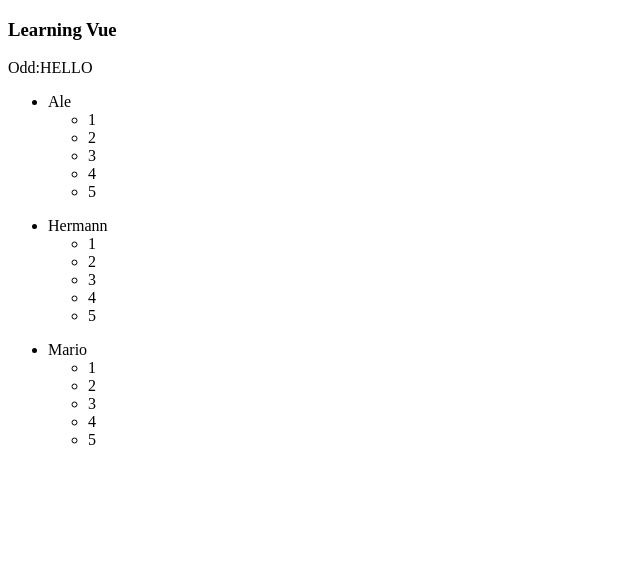
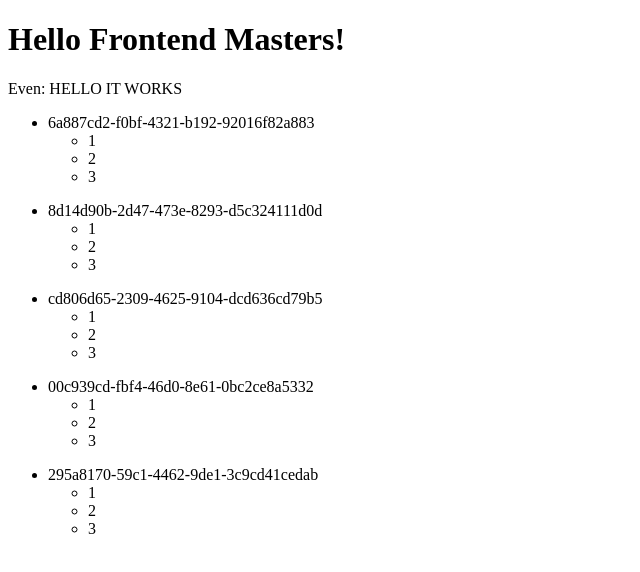
Before and after one commit to alessandra60/complete-intro-to-vue-3-workshop-main, a plain HTML site: page playground.html in a window 1280 px wide. Shown: the whole page, without its empty margins (0-640 px from the left). Drawn offline with nearby package versions, Linux system fonts and the light colour scheme.

Commit message:
working with directives v-if and v-for

```diff
--- a/index.html
+++ b/index.html
@@ -4,7 +4,26 @@
     <meta charset="UTF-8" />
     <meta http-equiv="X-UA-Compatible" content="IE=edge" />
     <meta name="viewport" content="width=device-width, initial-scale=1.0" />
-    <title>Document</title>
+    <title>Ruby`s rescue</title>
   </head>
-  <body></body>
+  <body>
+    <div id="app">
+      <h3 v-if="characterList.length===0">There are no characters</h3>
+      <ul v-else>
+        <li v-for="character in characterList">{{character.name}}</li>
+      </ul>
+    </div>
+    <script src="https://unpkg.com/vue@3/dist/vue.global.js"></script>
+    <script>
+      Vue.createApp({
+        data: () => ({
+          characterList: [
+            { name: "Ruby" },
+            { name: "Ale" },
+            { name: "Hermann" },
+          ],
+        }),
+      }).mount("#app");
+    </script>
+  </body>
 </html>
--- a/playground.html
+++ b/playground.html
@@ -4,43 +4,63 @@
     <meta charset="UTF-8" />
     <meta http-equiv="X-UA-Compatible" content="IE=edge" />
     <meta name="viewport" content="width=device-width, initial-scale=1.0" />
-    <title>Alessandra Campos-Vue</title>
+    <title>Playground — Complete Intro to Vue 3</title>
   </head>
   <body>
-    <h3>Learning Vue</h3>
-  </body>
+    <h1>Hello Frontend Masters!</h1>
     <div id="app">
-    <p v-if="message.length % 2===0">Even:{{message}}</p>
-    <p v-else>Odd:{{message.toUpperCase()}}</p>
+      <p v-if="message.length % 2 === 0">Even: {{ message.toUpperCase() }}</p>
+      <p v-else>Odd: {{ message }}</p>
       <ul v-for="item in listOfNumbers">
-      <li>{{item.name}}</li>
+        <li>
+          {{ item.id }}
           <ul>
-        <li v-for="number in item.list">{{number}}</li>
+            <li v-for="number in item.list">{{ number }}</li>
           </ul>
+        </li>
       </ul>
     </div>
+
     <script src="https://unpkg.com/vue@3/dist/vue.global.js"></script>
     <script>
-    //Vue 3
       const { createApp } = Vue;
 
-    //Vue 2
-    //new Vue()
-
-    //Object
       const app = createApp({
         data() {
           return {
-          message: "Hello",
-          /*  listOfNumbers: [1, 2, 3, 4, 5], */
+            message: "Hello it works",
             listOfNumbers: [
-            { name: "Ale", id: "1", list: [1, 2, 3, 4, 5] },
-            { name: "Hermann", id: "2", list: [1, 2, 3, 4, 5] },
-            { name: "Mario", id: "2", list: [1, 2, 3, 4, 5] },
+              {
+                name: 1,
+                id: "6a887cd2-f0bf-4321-b192-92016f82a883",
+                list: [1, 2, 3],
+              },
+              {
+                name: 2,
+                id: "8d14d90b-2d47-473e-8293-d5c324111d0d",
+                list: [1, 2, 3],
+              },
+              {
+                name: 3,
+                id: "cd806d65-2309-4625-9104-dcd636cd79b5",
+                list: [1, 2, 3],
+              },
+              {
+                name: 4,
+                id: "00c939cd-fbf4-46d0-8e61-0bc2ce8a5332",
+                list: [1, 2, 3],
+              },
+              {
+                name: 5,
+                id: "295a8170-59c1-4462-9de1-3c9cd41cedab",
+                list: [1, 2, 3],
+              },
             ],
           };
         },
       });
+
       app.mount("#app");
     </script>
+  </body>
 </html>
```
Lines whose indentation alone changed are shown as unchanged.
